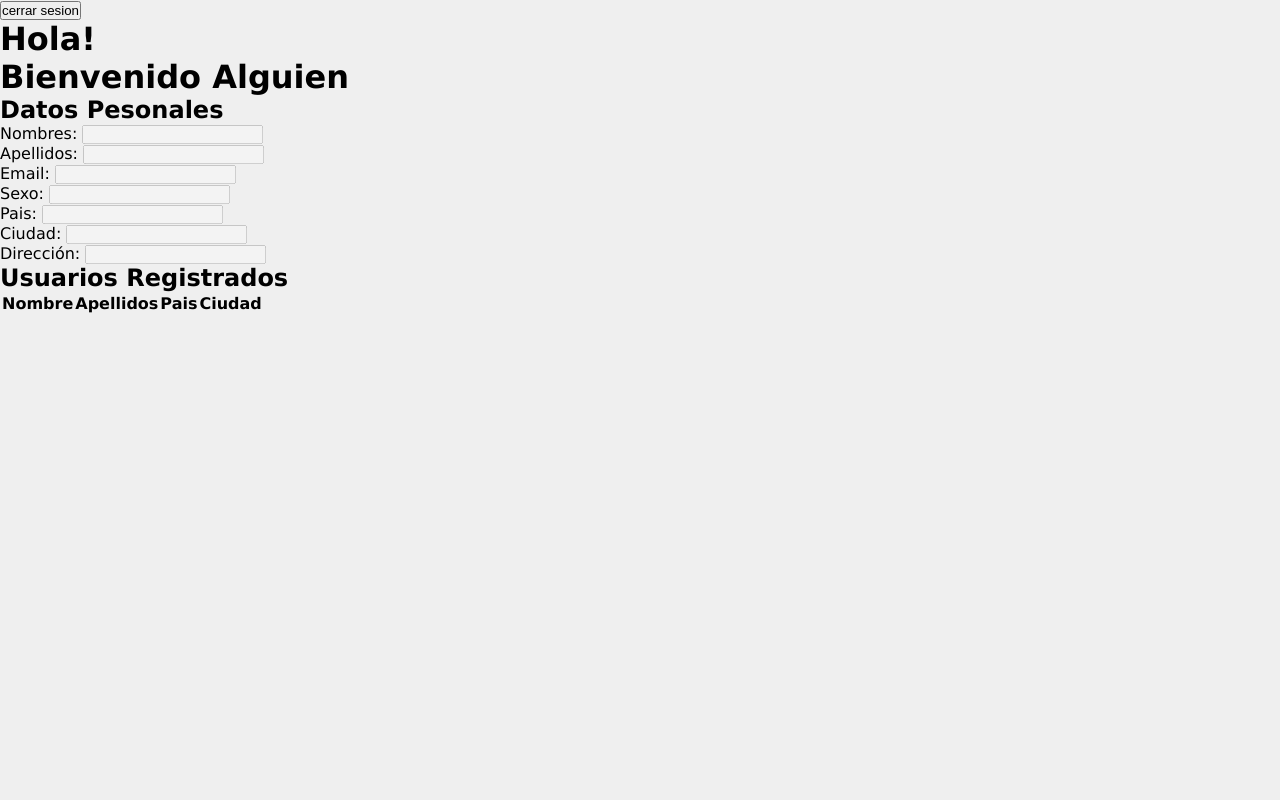
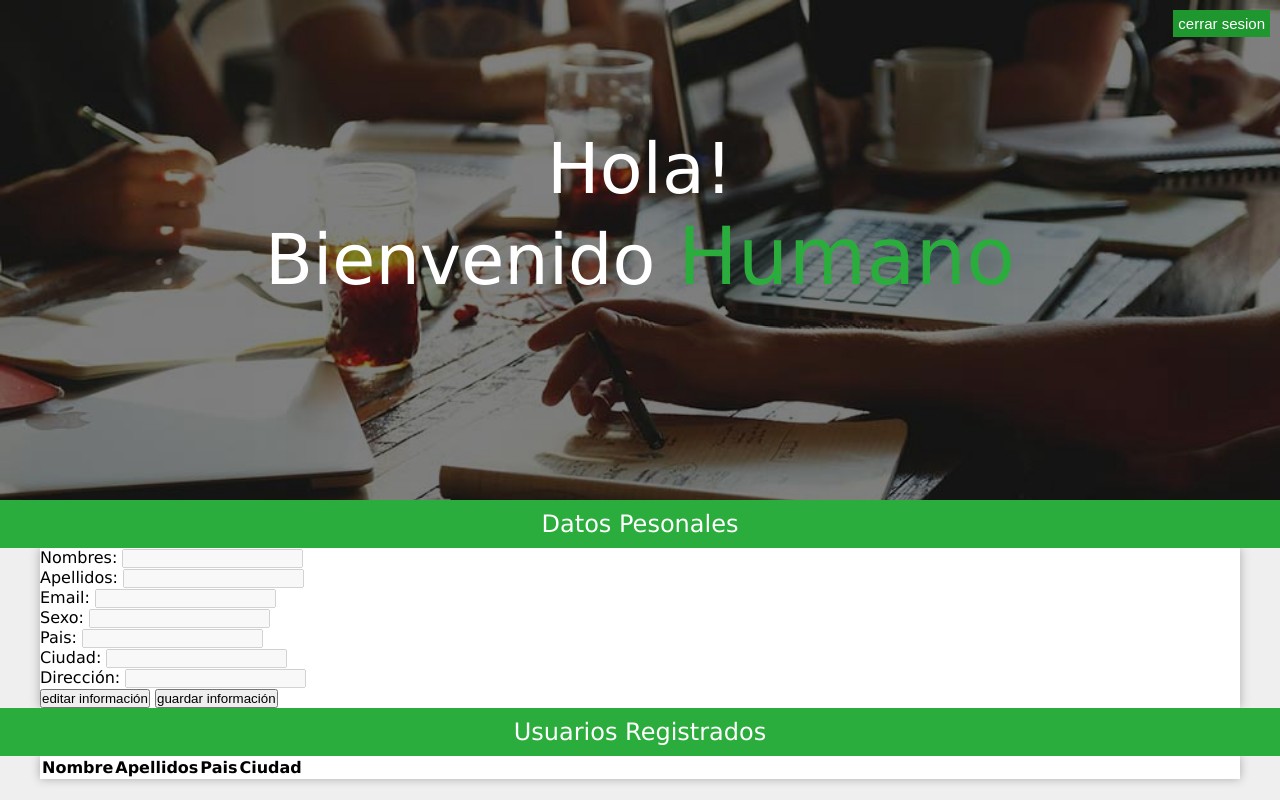
Before and after one commit to Alejandro-C/proyectos, a plain HTML site: page PM_registro-login-y-pajina-bienvenida/bienvenida.html in a window 1280 px wide. Drawn offline with Linux system fonts and the light colour scheme.

Commit message:
avance de estilos

```diff
--- a/PM_registro-login-y-pajina-bienvenida/bienvenida.html
+++ b/PM_registro-login-y-pajina-bienvenida/bienvenida.html
@@ -9,14 +9,13 @@
 </head>
 
 <body>
-    <div class="container">
     <header>
         <div class="cerrar-sesion">
-                <input type="button" value="cerrar sesion">
+            <input type="button" class="boton" value="cerrar sesion">
         </div>
 
         <div class="titulo">
-                <h1>Hola! <br> Bienvenido <span id="spanNombre">Alguien</span></h1>
+            <h1>Hola! <br> Bienvenido <span id="spanNombre">Humano</span></h1>
         </div>
     </header>
 
@@ -26,6 +25,7 @@
                 <h2>Datos Pesonales</h2>
             </header>
 
+            <div class="container">
                 <form action="#" id="datosPesonales">
                     <div class="barra">
                         <div class="entrada">
@@ -67,7 +67,13 @@
                         <label for="direccion">Dirección:</label>
                         <input disabled type="text" name="direccion" id="direccion">
                     </div>
+
+                    <div class="botones">
+                        <input type="button" value="editar información">
+                        <input type="button" value="guardar información">
+                    </div>
                 </form>
+            </div>
         </section>
 
         <section>
@@ -75,6 +81,7 @@
                 <h2>Usuarios Registrados</h2>
             </header>
 
+            <div class="container">
                 <table>
                     <thead>
                         <th>Nombre</th>
@@ -85,9 +92,9 @@
 
                     <tbody id="tbody"></tbody>
                 </table>
+            </div>
         </section>
     </main>
-    </div>
 
     <script src="js/inicio.js"></script>
 </body>
--- a/PM_registro-login-y-pajina-bienvenida/css/styles2.css
+++ b/PM_registro-login-y-pajina-bienvenida/css/styles2.css
@@ -19,3 +19,69 @@ body {
     background-color: #efefef;
     font-family: Verdana, Geneva, Tahoma, sans-serif;
 }
+
+div.container {
+    max-width: 1200px;
+    margin: 0 auto;
+    background-color: #ffffff;
+    box-shadow: 0 0 10px #aaaaaa;
+}
+
+.boton {
+    padding: 5px;
+    font-size: 15px;
+    background-color: #1f972f;
+    color: #ffffff;
+    cursor: pointer;
+    border: none;
+    transition: all .3s ease;
+}
+
+.boton:hover {
+    background-color: #2aad3c;
+}
+
+
+/* HEADER */
+
+header {
+    background-image: url(../img/fondo_1.jpg);
+    background-size: cover;
+    background-attachment: fixed;
+    position: relative;
+}
+
+header div.cerrar-sesion {
+    top: 10px;
+    right: 10px;
+    position: absolute;
+}
+
+header div.titulo {
+    height: 500px;
+    padding: 10%;
+    background-color: rgba(0, 0, 0, .5);
+    color: #ffffff;
+}
+
+header div.titulo h1 {
+    font-size: 70px;
+    font-weight: normal;
+    text-align: center;
+}
+
+header div.titulo h1 span {
+    font-size: 80px;
+    color: #2aad3c;
+}
+
+
+/* MAIN */
+
+section header h2 {
+    padding: 10px;
+    background-color: #2aad3c;
+    color: #ffffff;
+    text-align: center;
+    font-weight: normal;
+}
```
Lines whose indentation alone changed are shown as unchanged.
